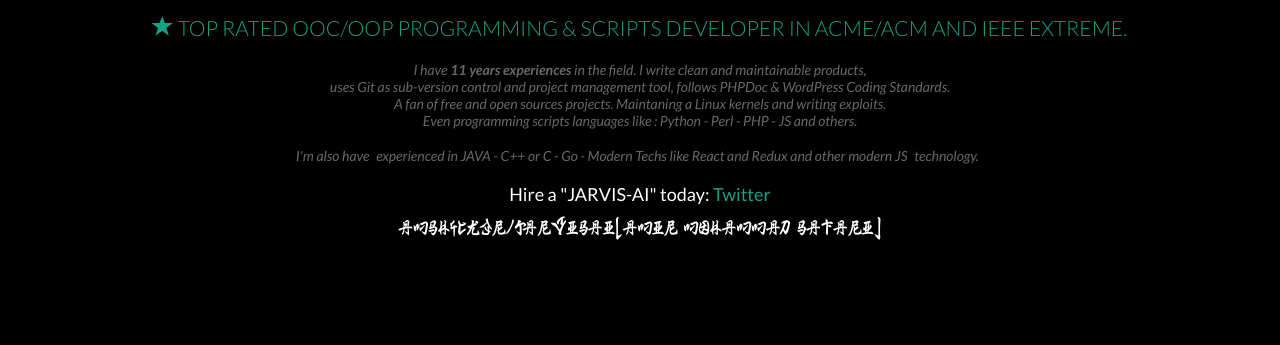
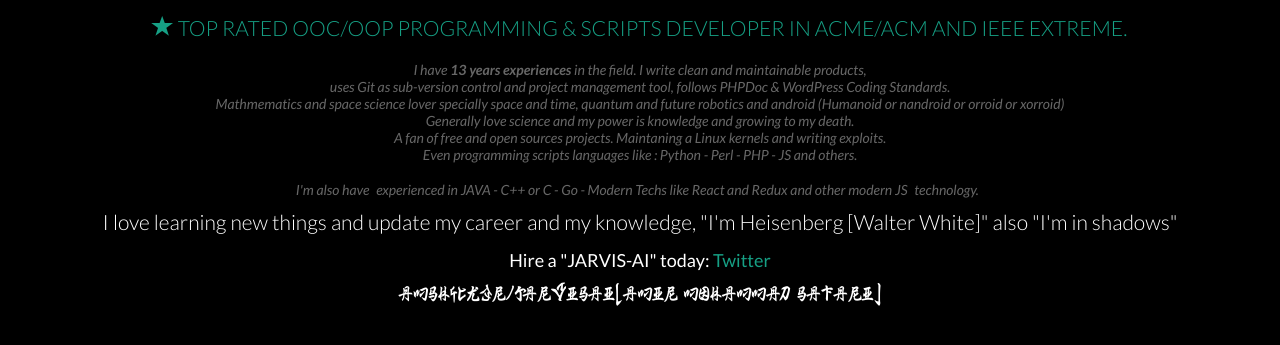
Before and after one commit to JARVIS-AI/jarvis.ninja, a website: page index.html in a window 1280 px wide. Shown: the part 331-676 px from the top of the page. Drawn offline with nearby package versions, Linux system fonts and the light colour scheme.

Commit message:
Add things and update ✔

```diff
--- a/index.html
+++ b/index.html
@@ -46,8 +46,10 @@
 				</p>
 
 				<p style="font-size:14px;font-weight:normal;color: #676767;line-height:17px;">
-					<i>I have <strong>11 years experiences</strong> in the field. I write clean and maintainable products,<br />
+					<i>I have <strong>13 years experiences</strong> in the field. I write clean and maintainable products,<br />
 						uses Git as sub-version control and project management tool, follows PHPDoc &amp; WordPress Coding Standards.<br />
+						Mathmematics and space science lover specially space and time, quantum and future robotics and android (Humanoid or nandroid or orroid or xorroid)<br />
+						Generally love science and my power is knowledge and growing to my death. <br />
 						A fan of free and open sources projects. Maintaning a Linux kernels and writing exploits.<br />
 						Even programming scripts languages like : Python - Perl - PHP - JS and others.
 					</i>
@@ -62,6 +64,7 @@
 						</span><i style="caret-color: rgb(103, 103, 103); font-size: 14px;">&nbsp;</i>
 					</font>
 				</p>
+				<p style="line-height: 17px">I love learning new things and update my career and my knowledge, "I'm Heisenberg [Walter White]" also "I'm in shadows"</p>
 				Hire a &quot;JARVIS-AI&quot; today: <a href="https://twitter.com/gv_f4ck3r">Twitter</a>
 				<div class="footer">
 					<p>AMSH4CK3R/JARVISAI(amir mohammad safari)</p>
```
